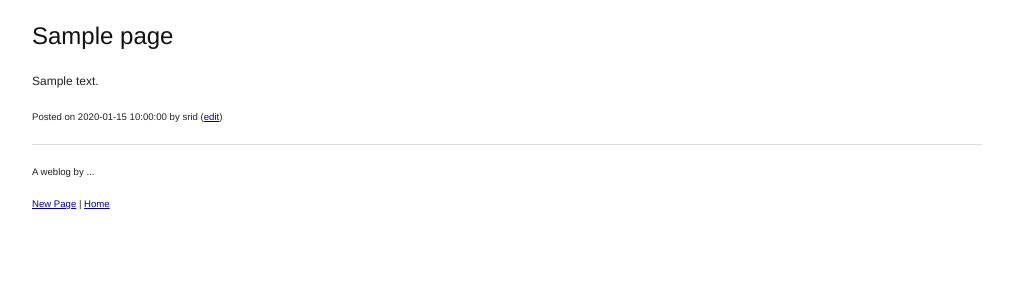
After one commit to srid/debris, a Python web app: template templates/srid/page.html in a window 1280 px wide. The commit adds this page. Shown: the top 300 px of the page, without its empty margins (133-1146 px from the left). Run offline with Jinja, Linux system fonts and the light colour scheme; the template is opened without the code that fills it: most values are stand-ins (such as "Sample title", 1, 10 or a date in 2020).

Commit message:
more design tweaks, etc..

```diff
--- a/debris/__init__.py
+++ b/debris/__init__.py
@@ -4,12 +4,14 @@
 import os, cgi, sys
 from google.appengine.ext.webapp import template as gae_template
 
+TEMPLATE_GROUP = 'srid' # /templates/srid/
 def template(response, name, values):
     """Render the given template to the `response' object"""
     # find templates in ../templates/
     path = os.path.join(os.path.dirname(__file__),
                         '..',
                         'templates',
+                        TEMPLATE_GROUP,
                         name)
     response.out.write(gae_template.render(path, values))
 
--- a/index.yaml
+++ b/index.yaml
@@ -10,7 +10,7 @@ indexes:
 # automatically uploaded to the admin console when you next deploy
 # your application using appcfg.py.
 
-# Used 30 times in query history.
+# Used 43 times in query history.
 - kind: Page
   properties:
   - name: created_date
--- /dev/null
+++ b/static/srid.css
@@ -0,0 +1,3 @@
+div.page h2 a{
+	text-decoration: none;
+}
--- a/templates/base.html
+++ b/templates/srid/base.html
@@ -1,27 +1,25 @@
 <!DOCTYPE HTML PUBLIC "-//W3C//DTD HTML 4.01//EN">
 <html lang="en">
 <head>
+	<link rel="stylesheet" href="/static/srid.css" type="text/css">
     <link rel="stylesheet" href="/static/blueprint/screen.css" type="text/css" media="screen, projection">
 	<link rel="stylesheet" href="/static/blueprint/print.css" type="text/css" media="print">
     <!--[if IE]><link rel="stylesheet" href="/static/blueprint/ie.css" type="text/css" media="screen, projection"><![endif]-->
-
+	<title>{% block title %} {% endblock %}</title>
 </head>
 <body>
     <div class="container">
+        <div class="span-24 header">
+            &nbsp;
+        </div>
         <div class="span-24">
-            <hr />
-            <h2 class="alt">Yet Another Debris Weblog</h2>
-            <hr />
-        </div>
-        <div class="span-16">
             {% block content %}
             {% endblock %}
         </div>
-
-        <div class="span-8 last">
-            <h3>About</h3>
-            <p>SFoo Bar</p>
-        </div>
+		<div class="span-24 small">
+			<p>A weblog by ...</p>
+			<div><a href="/-/admin/newpage">New Page</a> | <a href="/">Home</a>	</div>
+		</div>
     </div>
 </body>
 </html>
--- a/templates/edit-page.html
+++ b/templates/srid/edit-page.html
@@ -1,4 +1,6 @@
 {% extends "base.html" %}
+
+{% block title %}Editing "{{page.path}}"{% endblock %}
 
 {% block content %}
 	<form method="POST" action="">
--- /dev/null
+++ b/templates/srid/page.html
@@ -0,0 +1,16 @@
+{% extends "base.html" %}
+
+{% block title %}{{page.title}}{% endblock %}
+{% block content %}
+<div class="page">
+	 <h2>{{ page.title }}</h2>
+
+	 <p> {{ page.content_as_html }} </p>
+
+	 <p class="small">
+		Posted on {{ page.created_date }} by srid
+		(<a href="/-/admin/edit/{{page.path}}">edit</a>)
+	 </p>
+	 <hr />
+</div>
+{% endblock %}
```
Also changed, not shown: main.py (+8 -3 lines), templates/srid/recent.html (renamed from templates/recent.html, +5 -3 lines), 2 other files.
